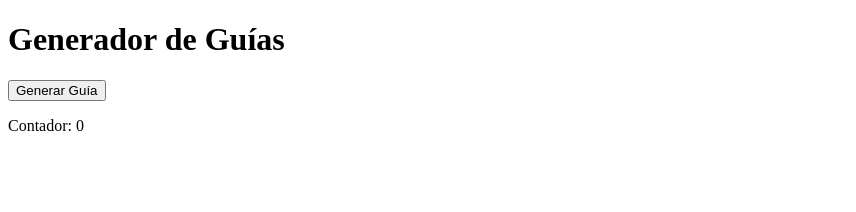
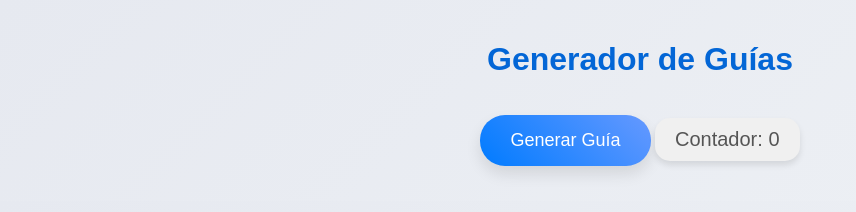
Before and after one commit to Jair-SantanaF/prueba_envia_backend, a website: page public/index.html in a window 1280 px wide. Shown: the whole page, without its empty margins (0-856 px from the left). Drawn offline with nearby package versions, Linux system fonts and the light colour scheme; no server answers.

Commit message:
Agregamos un pequeño estilo a la pagina

```diff
--- a/public/index.html
+++ b/public/index.html
@@ -5,6 +5,7 @@
   <meta charset="UTF-8">
   <title>Generador de Guías</title>
   <script src="/socket.io/socket.io.js"></script>
+  <link rel="stylesheet" href="style.css">
 </head>
 
 <body>
--- /dev/null
+++ b/public/style.css
@@ -0,0 +1,54 @@
+/* Estilos Generales */
+body {
+    font-family: 'Arial', sans-serif;
+    background: linear-gradient(135deg, #e6e9f0 0%, #eef1f5 100%);
+    color: #333;
+    margin: 0;
+    padding: 20px;
+    text-align: center;
+  }
+
+  h1 {
+    color: #0366d6;
+    margin-bottom: 20px;
+  }
+
+  button {
+    background-image: linear-gradient(45deg, #007bff, #6699FF);
+    color: white;
+    padding: 15px 30px;
+    border: none;
+    border-radius: 25px; /* Más redondeado */
+    cursor: pointer;
+    font-size: 18px;
+    box-shadow: 0 8px 15px rgba(0,0,0,0.1); /* Sombra más profunda */
+    transition: all 0.3s;
+  }
+
+  button:hover {
+    background-image: linear-gradient(45deg, #0056b3, #337ab7);
+    box-shadow: 0 12px 22px rgba(0,0,0,0.2); /* Sombra más intensa al pasar el mouse */
+  }
+
+  #counter {
+    margin-top: 20px;
+    font-size: 20px;
+    color: #555;
+    background-color: #f0f0f0; /* Color de fondo más claro */
+    border-radius: 15px; /* Bordes más suaves */
+    display: inline-block;
+    padding: 10px 20px;
+    box-shadow: 0 4px 6px rgba(0,0,0,0.1); /* Sombra sutil */
+  }
+
+  /* Adaptaciones para pantallas pequeñas */
+  @media (max-width: 600px) {
+    body, button {
+      padding: 10px;
+    }
+
+    button {
+      width: 100%; /* Ajuste para pantallas pequeñas */
+      padding: 10px;
+    }
+  }
```
